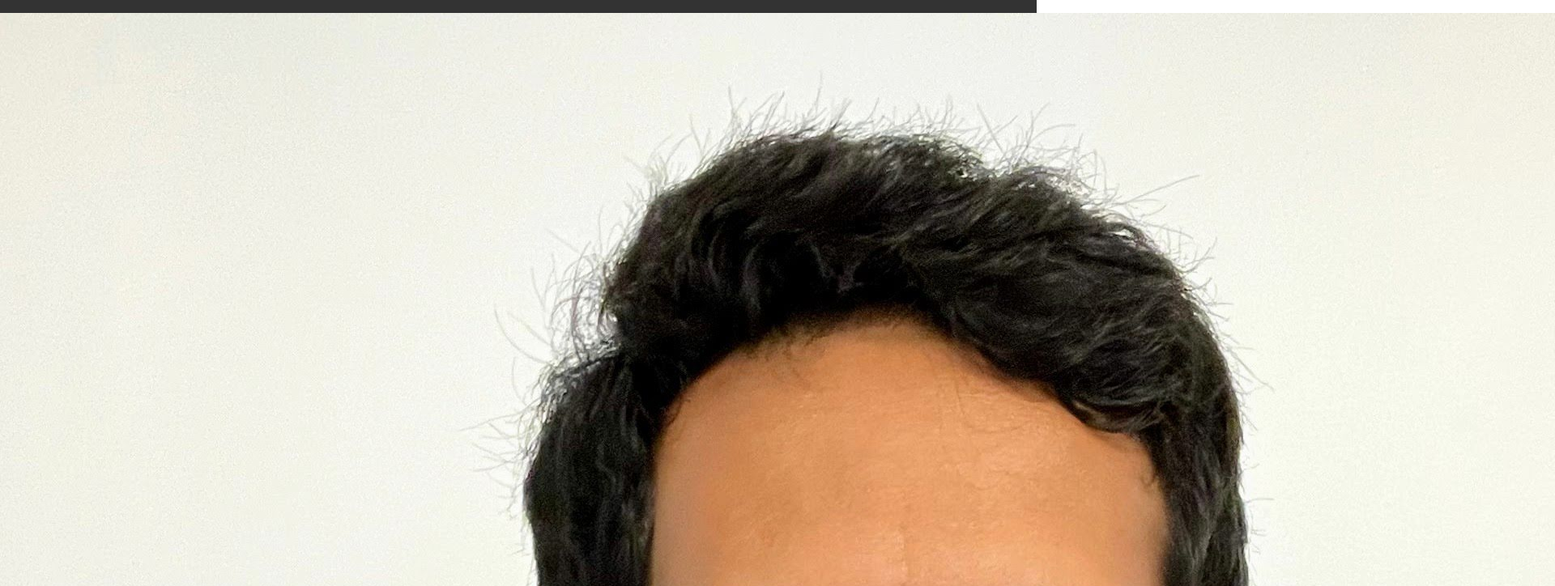
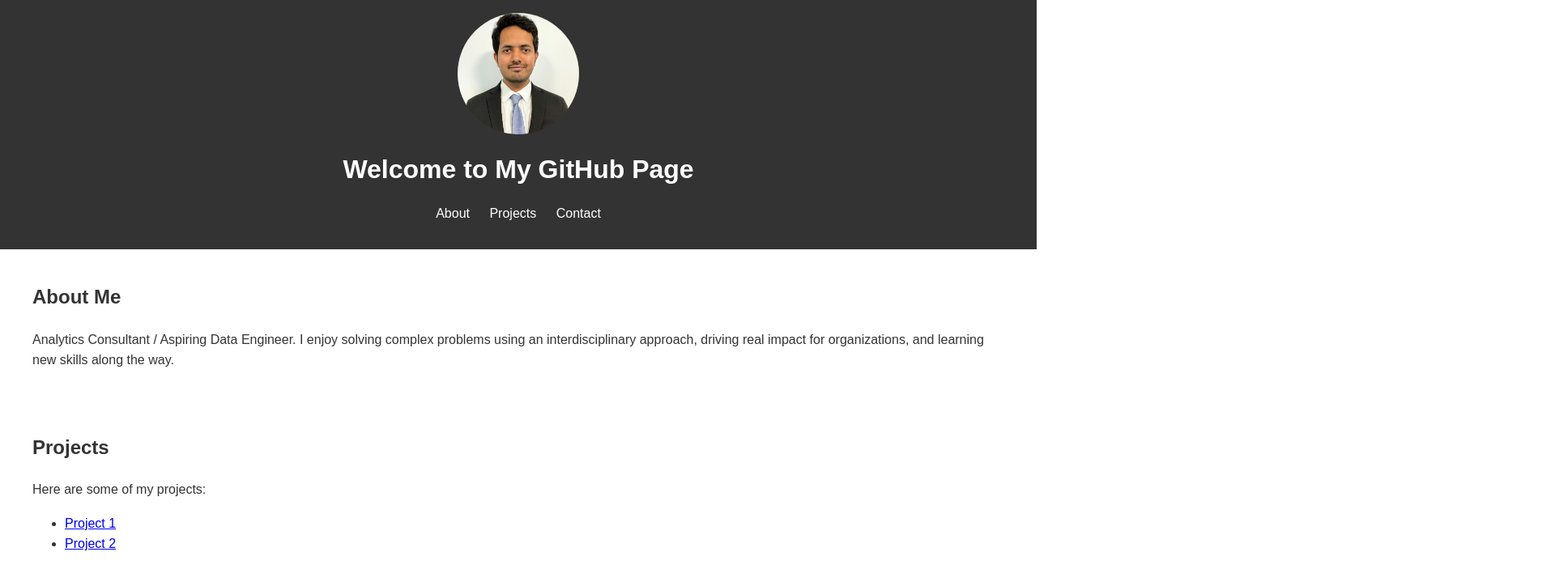
Before and after one commit to alphadi/alphadi.github.io, a plain HTML site: page index.html in a window 1280 px wide. Shown: the top 724 px of the page at 81% size, 1920 px wide, since content can reach past the window. Drawn offline with Linux system fonts and the light colour scheme.

Commit message:
Update styles.css

```diff
--- a/styles.css
+++ b/styles.css
@@ -15,6 +15,14 @@ header {
 
 header h1 {
     margin: 0;
+}
+
+.profile-pic {
+    border-radius: 50%;
+    width: 150px;
+    height: 150px;
+    object-fit: cover;
+    margin-bottom: 10px;
 }
 
 nav ul {
```
